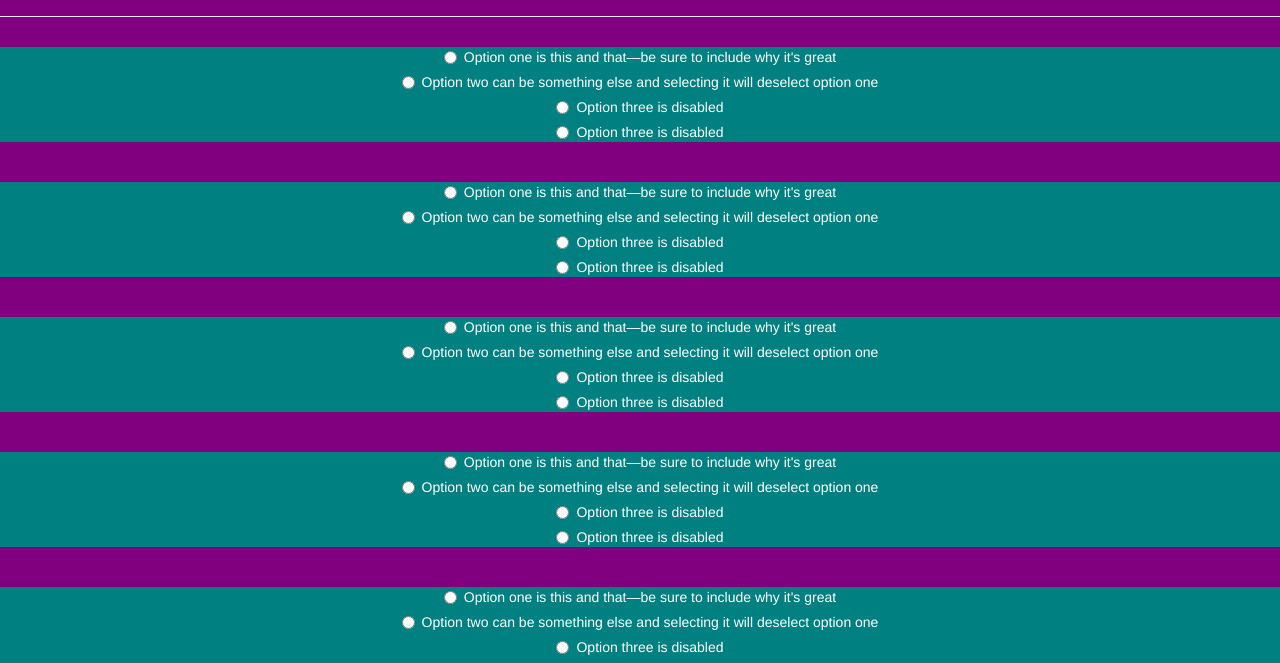
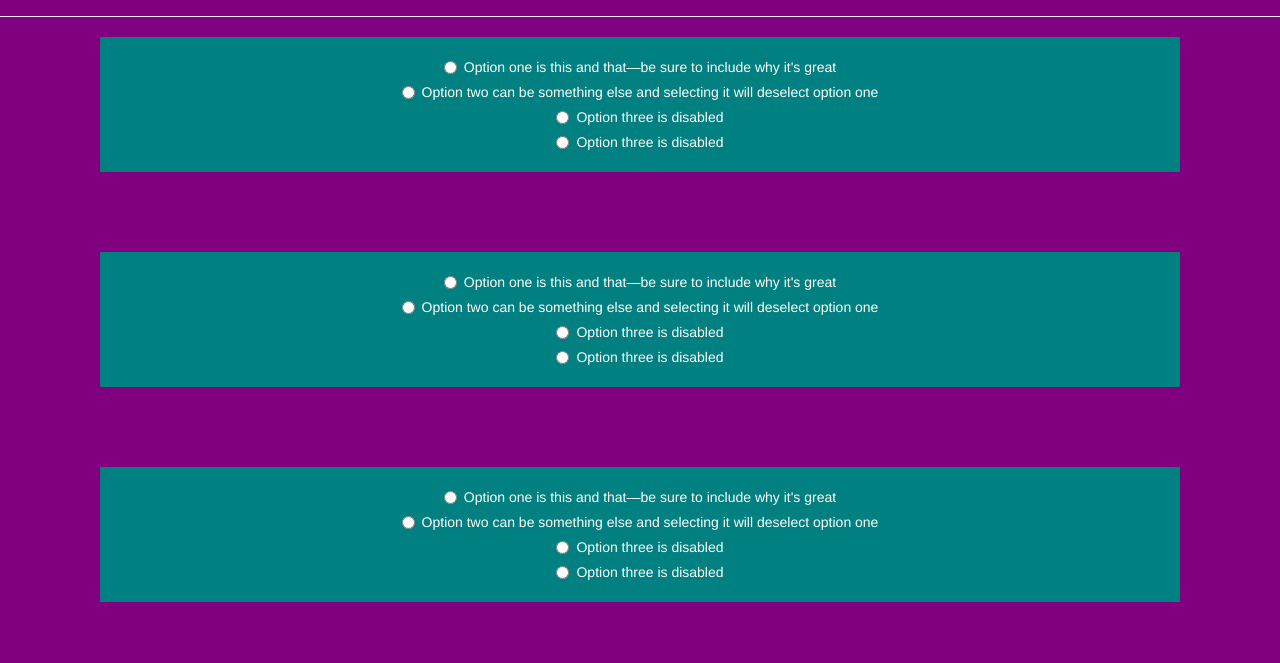
Before and after one commit to GRIFF91/TriviaGame, a plain HTML site: page index.html in a window 1280 px wide. Shown: the part 136-799 px from the top of the page. Drawn offline with nearby package versions, Linux system fonts and the light colour scheme.

Commit message:
html and css2

```diff
--- a/assets/css/style.css
+++ b/assets/css/style.css
@@ -10,4 +10,8 @@ body {
 .questions {
 	background: teal;
 	color: white;
+	margin-bottom: 80px;
+	padding: 10px;
+	margin-left: 100px;
+	margin-right: 100px;
 }
```
Also changed, not shown: index.html (+5 -5 lines).
